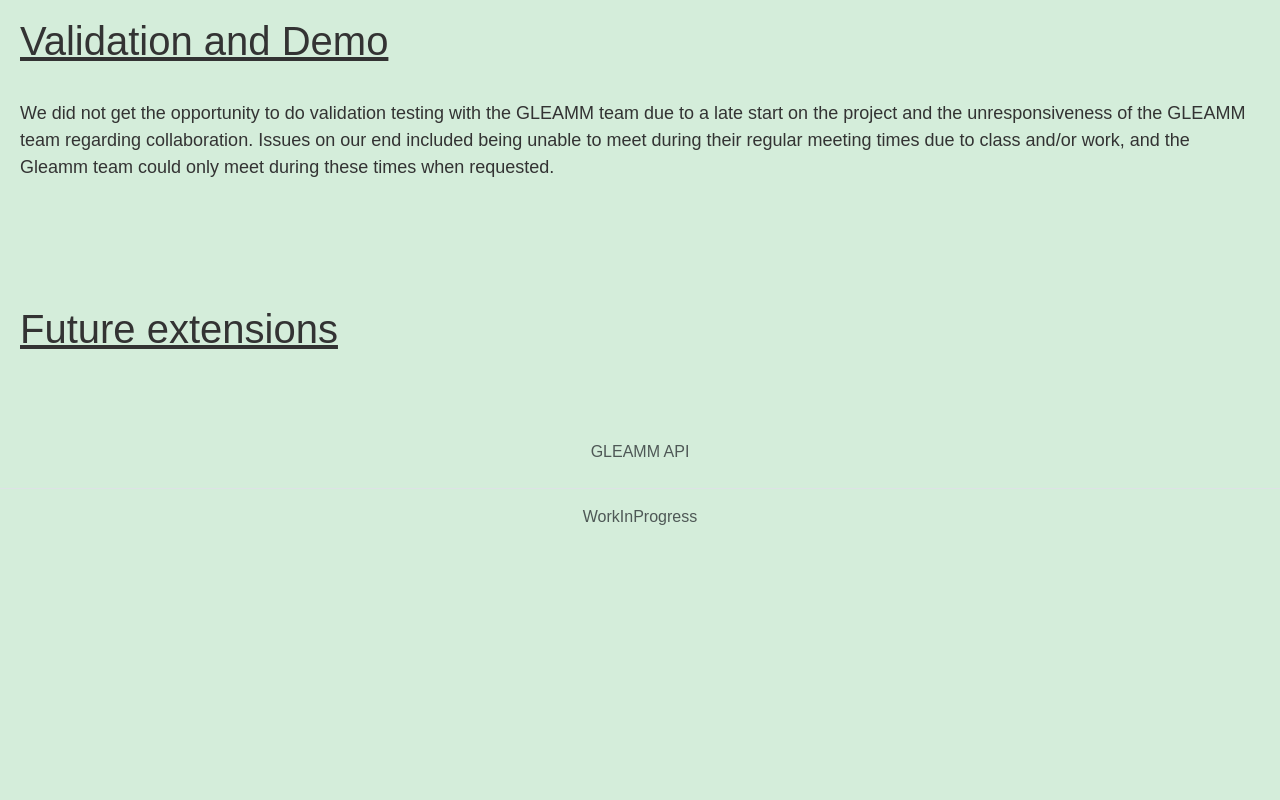
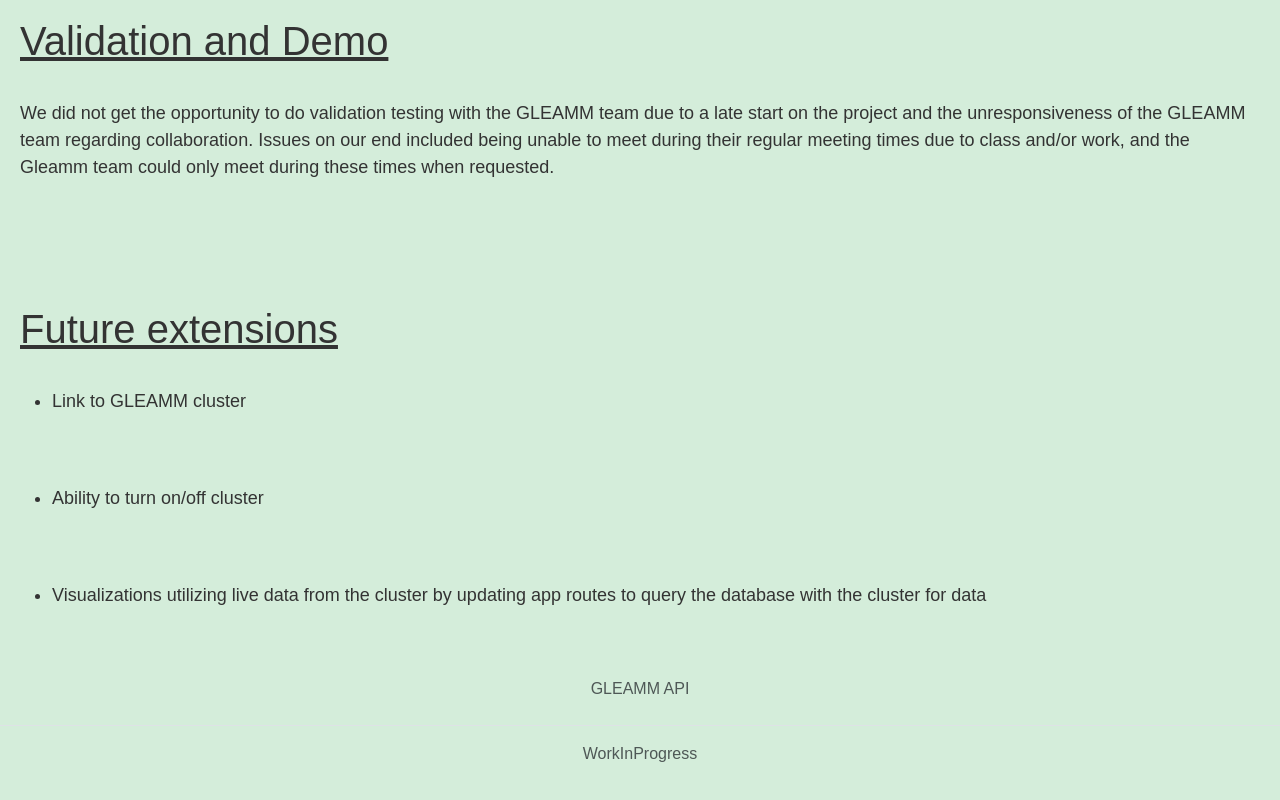
Before and after one commit to samsungmajor3/CS-4366, a plain HTML site: page Implementation.html in a window 1280 px wide. Shown: the part 3819-4619 px from the top of the page. Before the commit the page ends 4400 px from the top, so only its background shows below. Drawn offline with nearby package versions, Linux system fonts and the light colour scheme.

Commit message:
Update Implementation.html

```diff
--- a/Implementation.html
+++ b/Implementation.html
@@ -294,6 +294,24 @@ Debian packages for Ubuntu:<br>
 <br><br><br><br>
       <h1 class="text-left"><u>Future extensions</u></h1>
 <br>
+<ul style="list-style-type:Link to GLEAMM cluster">
+	<li>Link to GLEAMM cluster</li>
+</ul>
+
+<br><br>
+
+<ul style="list-style-type:Ability to turn on/off cluster">
+	<li>Ability to turn on/off cluster</li>
+</ul>
+
+	<br><br>
+<ul style="list-style-type:Visualizations utilizing live data from the cluster by updating app routes to query the database with the cluster for data">
+	<li>Visualizations utilizing live data from the cluster by updating app routes to query the database with the cluster for data</li>
+</ul>
+
+
+
+
 
  <style>
         /* Custom CSS for changing the font of the main title */
```
